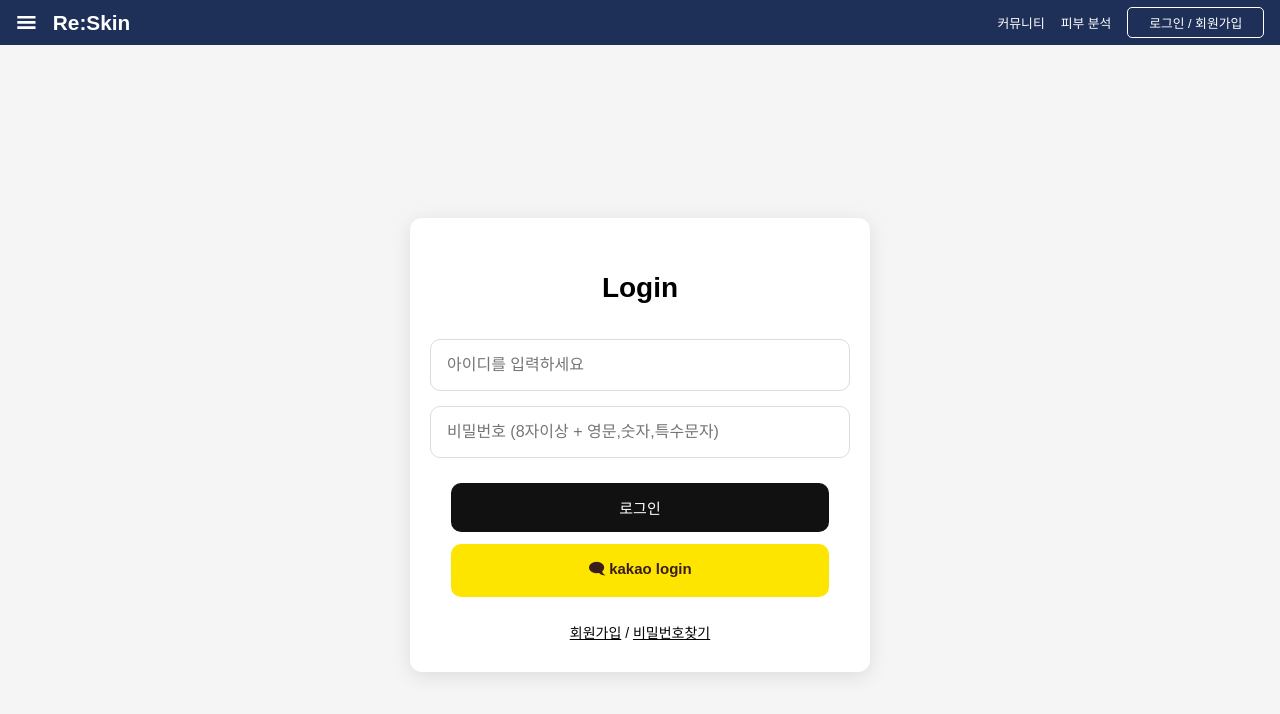
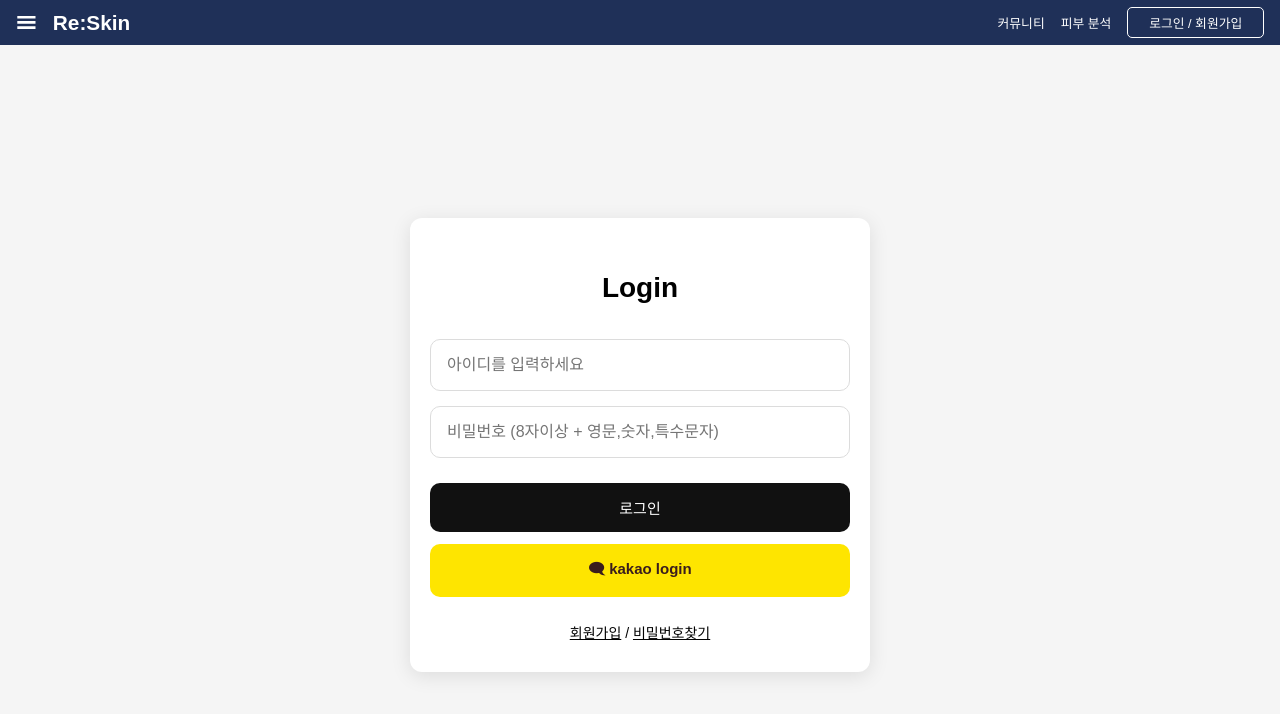
Before and after one commit to tab-captains/RE-Skin-fe, a React (Vite) app: page /login in a window 1280 px wide. Shown: the top 714 px of the page. Built offline with nearby package versions, Linux system fonts and the light colour scheme.

Commit message:
로그인 폼 버튼 스타일 수정

```diff
--- a/src/features/auth/components/LoginForm.jsx
+++ b/src/features/auth/components/LoginForm.jsx
@@ -45,7 +45,7 @@ function LoginForm({ onLogin, onKakaoLogin }) {
         Login
       </h2>
 
-      {/* 아이디 입력*/}
+      {/* 아이디 입력 */}
       <input
         type="text"
         placeholder="아이디를 입력하세요"
@@ -58,7 +58,7 @@ function LoginForm({ onLogin, onKakaoLogin }) {
           border: "1px solid #dcdcdc",
           fontSize: "16px",
           marginBottom: "15px",
-          boxSizing: "border-box",
+          boxSizing: "border-box", // 👈 수정된 부분
         }}
       />
 
@@ -84,10 +84,7 @@ function LoginForm({ onLogin, onKakaoLogin }) {
         type="button"
         onClick={handleLoginClick}
         style={{
-          width: "90%",
-          display: "block",
-          marginLeft: "auto",
-          marginRight: "auto",
+          width: "100%",
           backgroundColor: "#111",
           color: "#fff",
           padding: "14px",
@@ -107,10 +104,7 @@ function LoginForm({ onLogin, onKakaoLogin }) {
         type="button"
         onClick={onKakaoLogin}
         style={{
-          width: "90%",
-          display: "block",
-          marginLeft: "auto",
-          marginRight: "auto",
+          width: "100%",
           backgroundColor: "#FEE500",
           padding: "14px",
           borderRadius: "10px",
```
